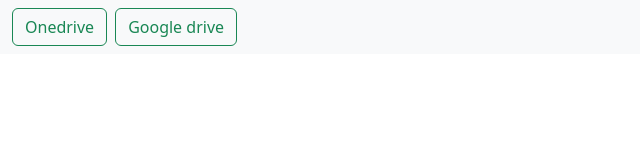
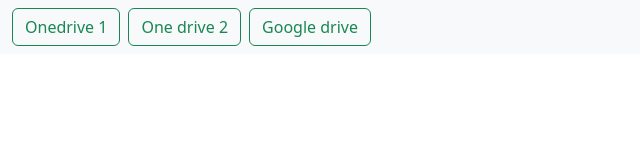
Before and after one commit to ldnminh31/share, a plain HTML site: page index.html in a window 1280 px wide. Shown: the whole page, without its empty margins (0-640 px from the left). Drawn offline with nearby package versions, Linux system fonts and the light colour scheme.

Commit message:
add onedrive 2 link

```diff
--- a/index.html
+++ b/index.html
@@ -22,7 +22,14 @@
             <button class="btn btn-outline-success me-2" type="button">
                 <a href="https://cuscctueduvn-my.sharepoint.com/:f:/g/personal/ldnminhd21174_cusc_ctu_edu_vn/EqQQ1Oc6CO5Mj9mtoUCiu_gBhoFRDGsQZMcXTnkkkMIRkA?e=POlycb"
                     class="list-group-item list-group-item-action active" aria-current="true">
-                    Onedrive
+                    Onedrive 1
+                </a>
+            </button>
+            <!-- One drive 2 -->
+            <button class="btn btn-outline-success me-2" type="button">
+                <a href="https://cuscctueduvn-my.sharepoint.com/:f:/g/personal/ldnminhd21174_cusc_ctu_edu_vn/EqmikOtiIrNPrwP_UTwh1n4BOKarWwhRHqKSDyZ5KqgEgQ?e=7iqCsT"
+                    class="list-group-item list-group-item-action active" aria-current="true">
+                    One drive 2
                 </a>
             </button>
             <!-- Google drive -->
@@ -33,6 +40,7 @@
                 </a>
             </button>
 
+
         </form>
     </nav>
 
```
